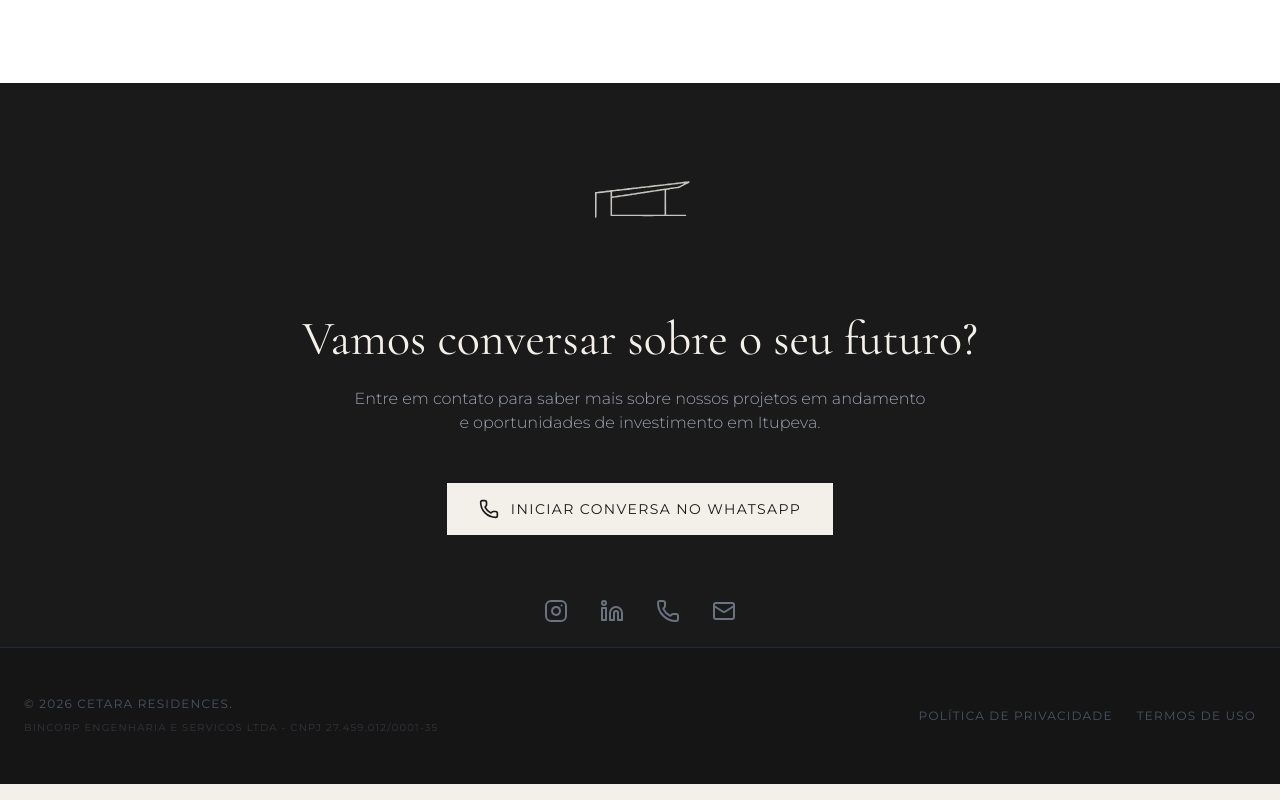
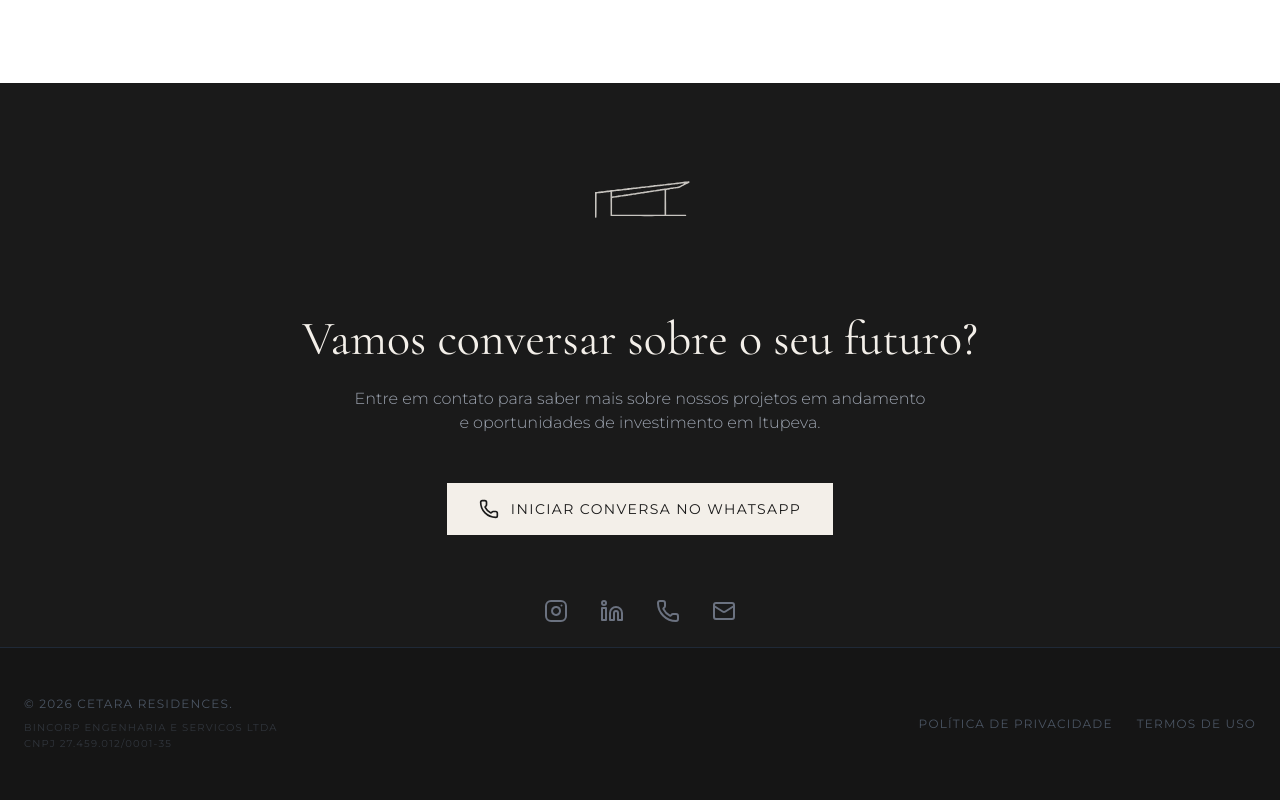
Before and after one commit to cauebin/cetara, a React (Vite) app: page / in a window 1280 px wide. Shown: the part 2831-3631 px from the top of the page. Built offline with nearby package versions, Linux system fonts and the light colour scheme.

Commit message:
feat: Update favicons and social media image
Adds a version query parameter to the `apple-touch-icon.png` reference in the `index.html` to bust cache for updated icons.

Also refactors the footer to display company name and CNPJ on separate lines for better readability.

```diff
--- a/App.tsx
+++ b/App.tsx
@@ -118,7 +118,7 @@ const ScrollToTop = () => {
   return null;
 };
 
-const NavButton = ({ children, onClick }: { children: React.ReactNode, onClick: () => void }) => (
+const NavButton = ({ children, onClick }: { children?: React.ReactNode, onClick: () => void }) => (
   <button
     onClick={onClick}
     className="block text-sm tracking-widest uppercase hover:text-gray-500 transition-colors duration-300 py-2 md:py-0 cursor-pointer bg-transparent border-none p-0"
@@ -429,7 +429,10 @@ const Footer = () => {
       <div className="container mx-auto px-6 flex flex-col md:flex-row justify-between items-center text-xs uppercase tracking-widest">
         <div className="mb-6 md:mb-0 flex flex-col items-center md:items-start gap-2">
           <span>&copy; {new Date().getFullYear()} Cetara Residences.</span>
-          <span className="text-[10px] opacity-50">Bincorp Engenharia e Servicos LTDA - CNPJ 27.459.012/0001-35</span>
+          <div className="flex flex-col items-center md:items-start">
+            <span className="text-[10px] opacity-50">Bincorp Engenharia e Servicos LTDA</span>
+            <span className="text-[10px] opacity-50">CNPJ 27.459.012/0001-35</span>
+          </div>
         </div>
         <div className="flex gap-6">
           <a href="#" className="hover:text-gray-400">Política de Privacidade</a>
--- a/index.html
+++ b/index.html
@@ -11,7 +11,7 @@
     <meta property="og:url" content="https://cetara.residences/" />
     <meta property="og:title" content="Cetara Residences | Arquitetura de Permanência" />
     <meta property="og:description" content="Casas de luxo em condomínios fechados em Itupeva e região. Arquitetura de permanência." />
-    <meta property="og:image" content="apple-touch-icon.png" />
+    <meta property="og:image" content="apple-touch-icon.png?v=2" />
     <meta property="og:image:type" content="image/png" />
     <meta property="og:image:width" content="512" />
     <meta property="og:image:height" content="512" />
@@ -21,7 +21,7 @@
     <meta name="twitter:card" content="summary_large_image" />
     <meta name="twitter:title" content="Cetara Residences | Arquitetura de Permanência" />
     <meta name="twitter:description" content="Casas de luxo em condomínios fechados em Itupeva e região." />
-    <meta name="twitter:image" content="apple-touch-icon.png" />
+    <meta name="twitter:image" content="apple-touch-icon.png?v=2" />
 
     <!-- Theme Color for Mobile Browsers -->
     <meta name="theme-color" content="#F3EFE9" />
@@ -33,7 +33,10 @@
     <!-- Icons -->
     <link rel="manifest" href="manifest.json" />
     <link rel="icon" type="image/svg+xml" href="icon.svg" sizes="any" />
-    <link rel="apple-touch-icon" href="apple-touch-icon.png" />
+
+    <!-- iOS Home Screen Icon - Must be a PNG -->
+    <link rel="apple-touch-icon" sizes="180x180" href="apple-touch-icon.png?v=2" />
+    <link rel="apple-touch-icon-precomposed" href="apple-touch-icon.png?v=2" />
     <link rel="mask-icon" href="icon.svg" color="#1A1A1A" />
 
     <script src="https://cdn.tailwindcss.com"></script>
```
Also changed, not shown: apple-touch-icon.png (deleted).
